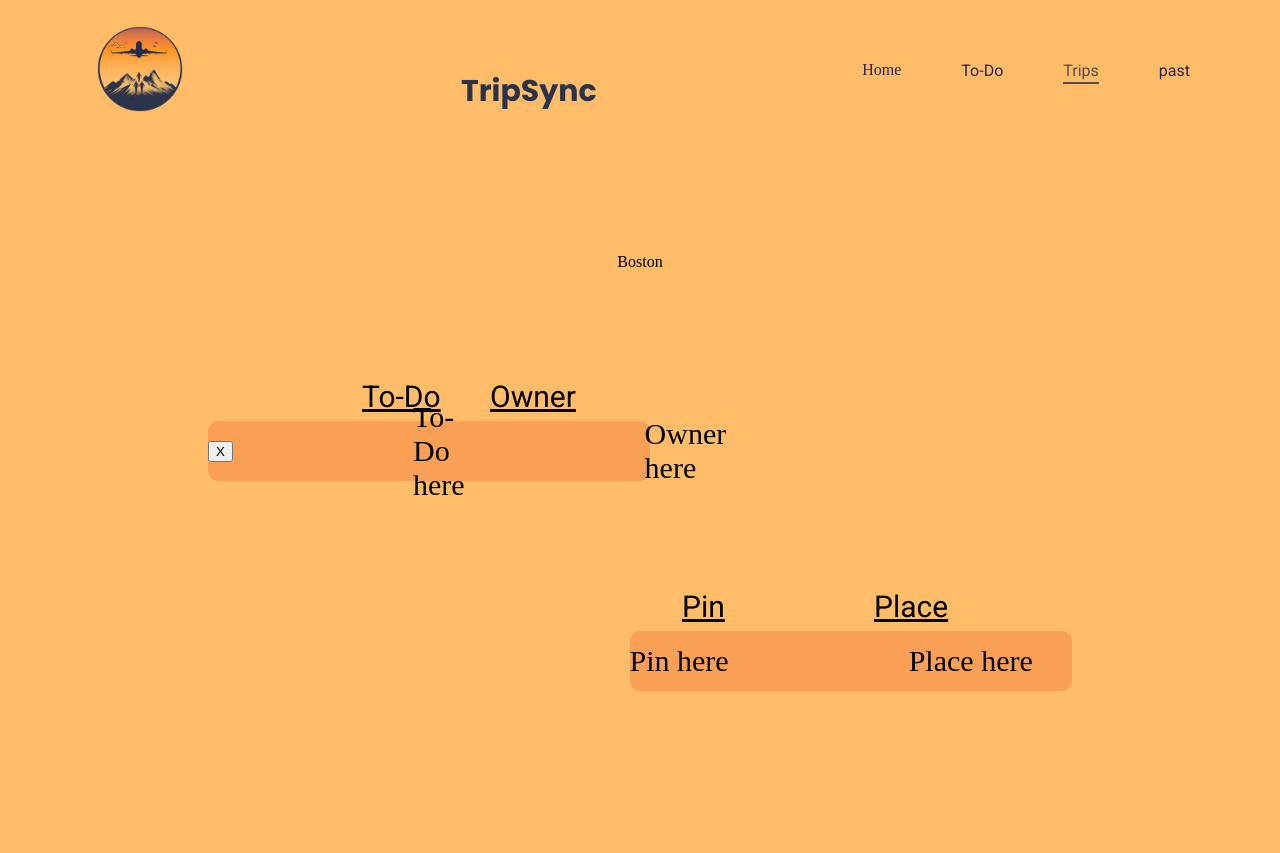
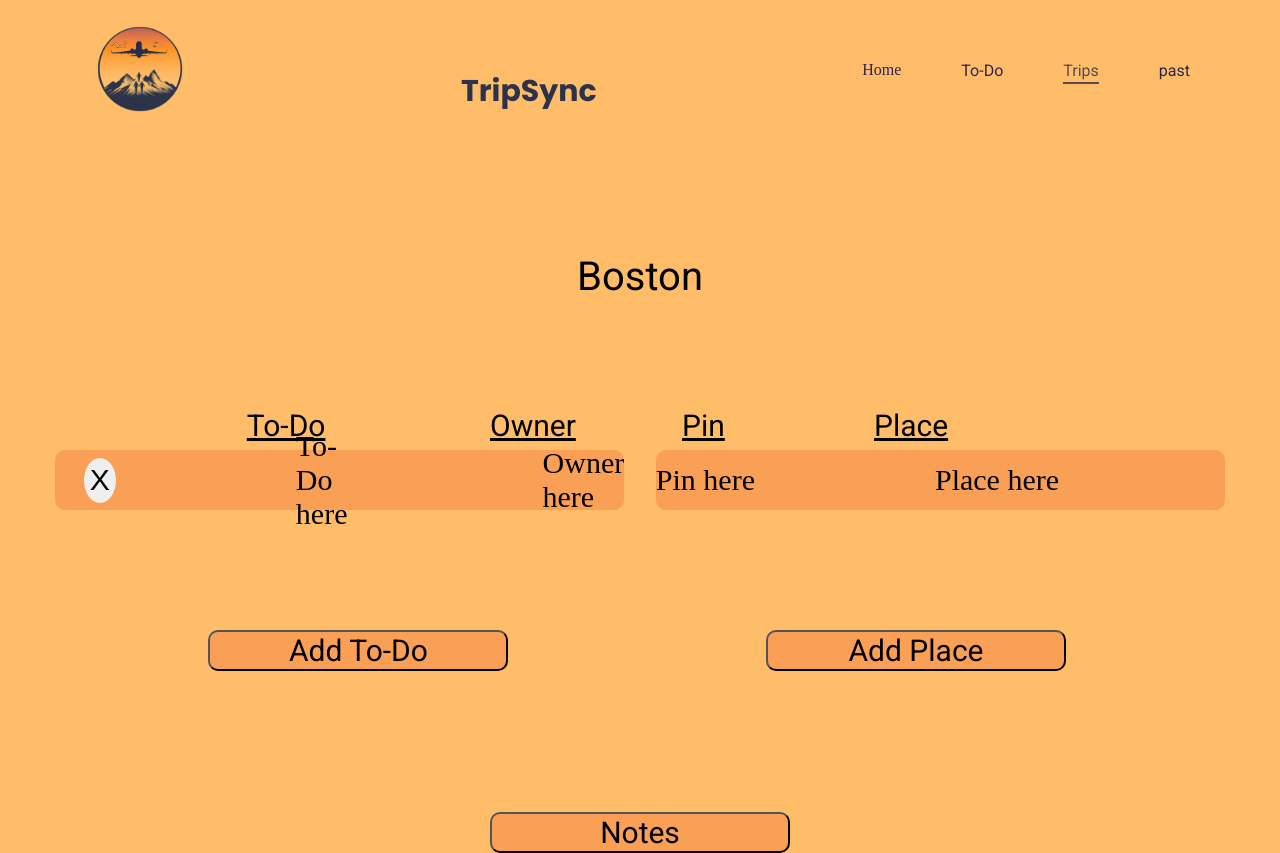
Before and after one commit to flacodan/tripsync, a React (Vite) app: page /trips in a window 1280 px wide. Before the commit the page ends 811 px from the top, so only its background shows below. Built offline with nearby package versions, Linux system fonts and the light colour scheme.

Commit message:
finish css

```diff
--- a/src/ToDo.css
+++ b/src/ToDo.css
@@ -7,11 +7,11 @@
     gap: 180px;
     border-radius: 10px;
     font-size: 30px; /* Adjust the value as needed */
-    margin-top: 140px;
+    margin-top: 150px;
 }
 
 .dropdown{
-  margin-top: 80px;
+  margin-top: 60px;
   display: flex;
   justify-content: center;
   align-items: center;
@@ -43,14 +43,16 @@
 }
 
 .dropdown-options {
-    display: none;
-    position: absolute;
-    overflow: auto;
-    background-color:rgba(241, 119, 59, 0.42);
-    border-radius:5px;
-    box-shadow: 0px 10px 10px 0px rgba(0,0,0,0.4);
-    font-family: "Roboto", sans-serif;
-  }
+  display: none;
+  position: absolute;
+  overflow: auto;
+  background-color: #ddd;
+  border-radius: 5px;
+  box-shadow: 0px 5px 5px 0px rgba(0, 0, 0, 0.4);
+  font-family: "Roboto", sans-serif;
+  top: 25%;
+  z-index: 9999; /* Adjust the value as needed */
+}
 
   .dropdown:hover .dropdown-options {
     display: block;
@@ -66,7 +68,7 @@
 
   .dropdown-options a:hover {
     color: #0a0a23;
-    background-color: #ddd;
+    background-color: rgba(241, 119, 59, 0.42);
     border-radius:5px;
   }
 
--- a/src/ToDoRow.jsx
+++ b/src/ToDoRow.jsx
@@ -1,22 +1,22 @@
 import './ToDoRow.css'
 import axios from 'axios'
 
-export default function ToDoRow(props){
-//    console.log(props)
-    async function doneTask(e){
-        e.preventDefault()
+export default function ToDoRow(props) {
+    async function doneTask(e) {
+        e.preventDefault();
         let maBod = {
-           todoId: props.todo.to_do_id
-        }
-        // console.log(maBod)
+            todoId: props.todo.to_do_id
+        };
 
         axios.put('/done-task', maBod)
-        .then((response) => {
-            props.setTodoName(response.data)
-            console.log('glarg')
-            console.log(response.data)
-            console.log('blagg')
-        })
+            .then((response) => {
+                props.setTodoName(response.data);
+                console.log('glarg');
+                console.log(response.data);
+                console.log('blagg');
+                // Remove the row from the page
+                e.target.closest('.row-container').remove();
+            });
     }
 
     return (
--- a/src/Trips.css
+++ b/src/Trips.css
@@ -2,6 +2,8 @@
     display: flex;
     justify-content: center;
     margin-top: 120px;
+    font-size: 40px;
+    font-family: "Roboto", sans-serif;
 }
 
 .header-container1 {
@@ -16,9 +18,9 @@
     margin-top: 140px;
 }
 
-.todo {
+.todo2 {
     position: absolute;
-    left: 40%;
+    left: 31%;
     transform: translateX(-50%);
     width: 300px;
     text-decoration: underline;
@@ -52,10 +54,10 @@
     font-size: 30px; /* Adjust the value as needed */
     background-color: rgba(241, 119, 59, 0.42);
     height: 60px;
-    width: 35%;
+    width: 90%;
     margin: 0 auto; /* Center horizontally */
     margin-bottom: 20px;
-    margin-left: calc(33.33% - (35% / 2)); /* Center on left 1/3 line */
+    margin-left: calc(25% - (35% / 2)); /* Center on left 1/3 line */
 }
 
 .header-container2 {
@@ -106,8 +108,59 @@
     font-size: 30px; /* Adjust the value as needed */
     background-color: rgba(241, 119, 59, 0.42);
     height: 60px;
-    width: 35%;
+    width: 90%;
     margin: 0 auto; /* Center horizontally */
     margin-bottom: 20px;
-    margin-right: calc(33.33% - (35% / 2)); /* Center on left 1/3 line */
+    margin-right: calc(25% - (35% / 2)); /* Center on left 1/3 line */
 }
+
+.YN {
+    margin-left: 5%;
+    border-radius: 50%; /* Make the button a circle */
+    width: 45px; /* Increase the width to make the button larger */
+    height: 45px; /* Increase the height to make the button larger */
+    border: none; /* Remove the border */
+    font-size: 30px; /* Adjust the value as needed */
+}
+
+.trip-lists {
+    display: flex;
+}
+
+.trip-list {
+    width: 50%;
+}
+
+.place-btn {
+    position: absolute;
+    right: 5%;
+    transform: translateX(-50%);
+    width: 300px;
+    font-family: "Roboto", sans-serif;
+    border-radius: 10px;
+    font-size: 30px; /* Adjust the value as needed */
+    background-color: rgba(241, 119, 59, 0.42);
+}
+
+.to-do-btn {
+    position: absolute;
+    left: 28%;
+    transform: translateX(-50%);
+    width: 300px;
+    font-family: "Roboto", sans-serif;
+    border-radius: 10px;
+    font-size: 30px; /* Adjust the value as needed */
+    background-color: rgba(241, 119, 59, 0.42);
+}
+
+.notes-btn {
+    position: absolute;
+    left: 50%;
+    margin-top: 40%;
+    transform: translateX(-50%);
+    width: 300px;
+    font-family: "Roboto", sans-serif;
+    border-radius: 10px;
+    font-size: 30px; /* Adjust the value as needed */
+    background-color: rgba(241, 119, 59, 0.42);
+}
--- a/src/Trips.jsx
+++ b/src/Trips.jsx
@@ -6,17 +6,22 @@ export default function Trips(){
     return (
         <>
             <div className="trip-name">Boston</div>
+            <div className="trip-lists">
+                <div className="trip-list">
                     <div className="header-container1">
-                <div className="todo">To-Do</div>
+                        <div className="todo2">To-Do</div>
                         <div className="owner">Owner</div>
                     </div>
                     <div className='table-container1'>
                         <div className="row-container1">
-                    <button className="">X</button>
+                            <button className="YN">X</button>
                             <div className=''>To-Do here</div>
                             <div className="">Owner here</div>
                         </div>
                     </div>
+                        <button className="to-do-btn">Add To-Do</button>
+                </div>
+                <div className="trip-list">
                     <div className="header-container2">
                         <div className="pin">Pin</div>
                         <div className="place">Place</div>
@@ -27,6 +32,10 @@ export default function Trips(){
                             <div className="">Place here</div>
                         </div>
                     </div>
+                        <button className="place-btn">Add Place</button>
+                </div>
+                <button className="notes-btn">Notes</button>
+            </div>
         </>
     )
 }
```
Lines whose indentation alone changed are shown as unchanged.
